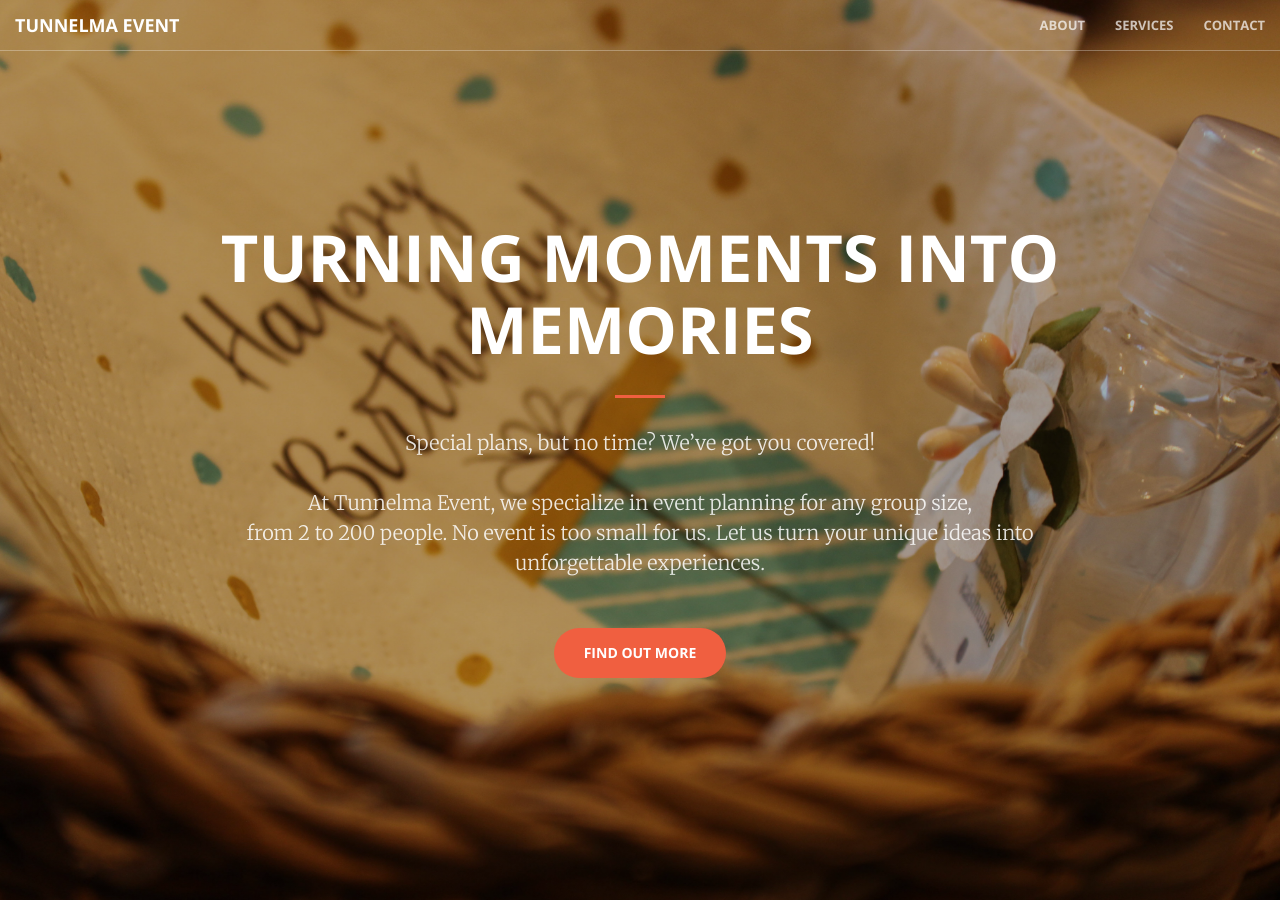
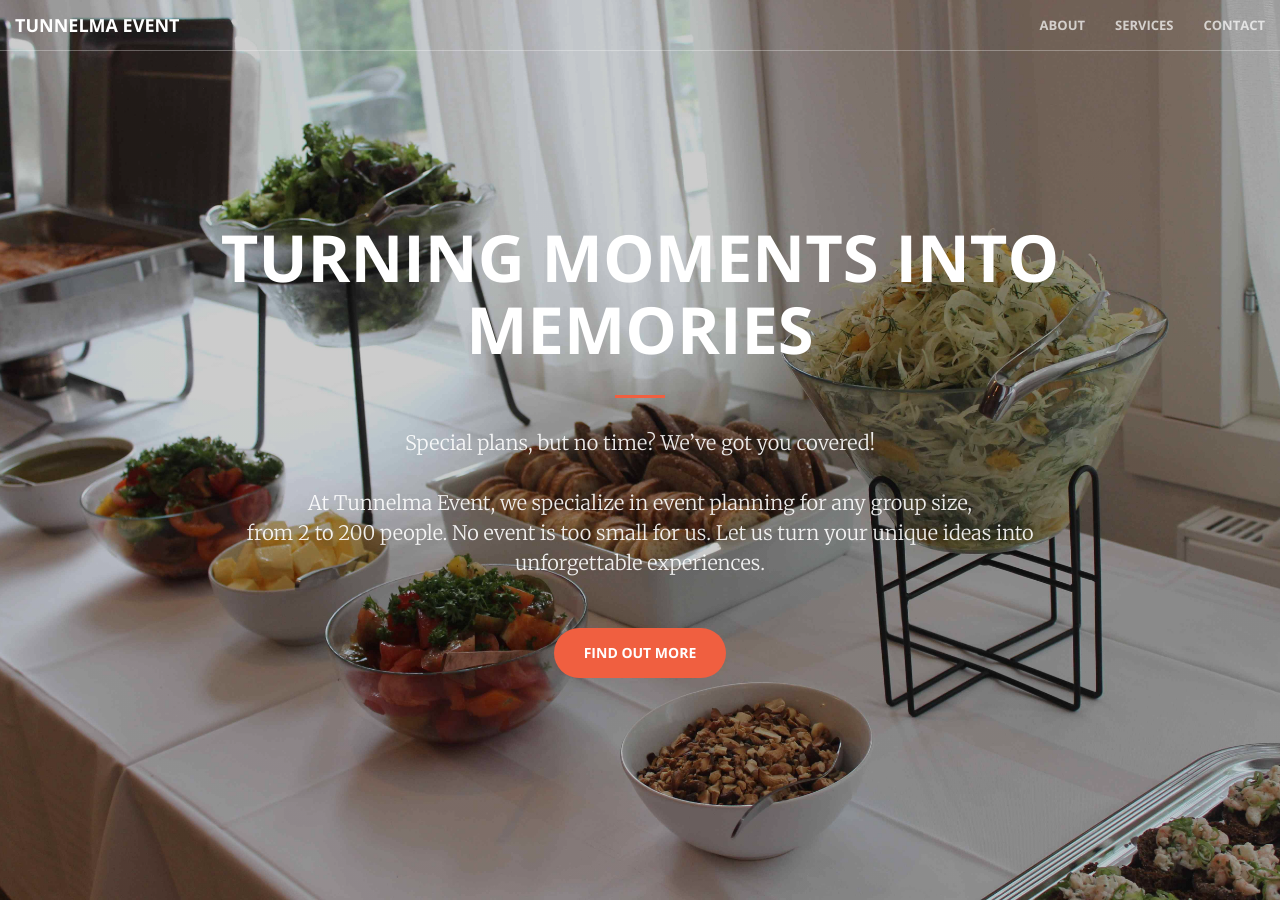
Before and after one commit to tunnelmaevent/tunnelmaevent.github.io, a Jekyll site: the page built from index.markdown, in a window 1280 px wide and 900 px high. Built offline with Jekyll 4.4.1, drawn with Linux system fonts in a browser that asks for light colours.

Commit message:
Updated header background image

```diff
--- a/_sass/_base.scss
+++ b/_sass/_base.scss
@@ -161,7 +161,7 @@ header {
     min-height: auto;
     @include background-cover;
     background-position: center;
-    background-image: linear-gradient(rgba(0, 0, 0, 0.3), rgba(0, 0, 0, 0.3)), url('../img/tunnelma_header.jpg');
+    background-image: linear-gradient(rgba(0, 0, 0, 0.2), rgba(0, 0, 0, 0.2)), url('../img/tunnelma_header.jpg');
     text-align: center;
     color: white;
     .header-content {
@@ -181,7 +181,7 @@ header {
             }
             p {
                 font-weight: 300;
-                color: rgba(white, .85);
+                color: rgba(white, .9);
                 font-size: 16px;
                 margin-bottom: 50px;
             }
```
Also changed, not shown: img/tunnelma_header.jpg.
